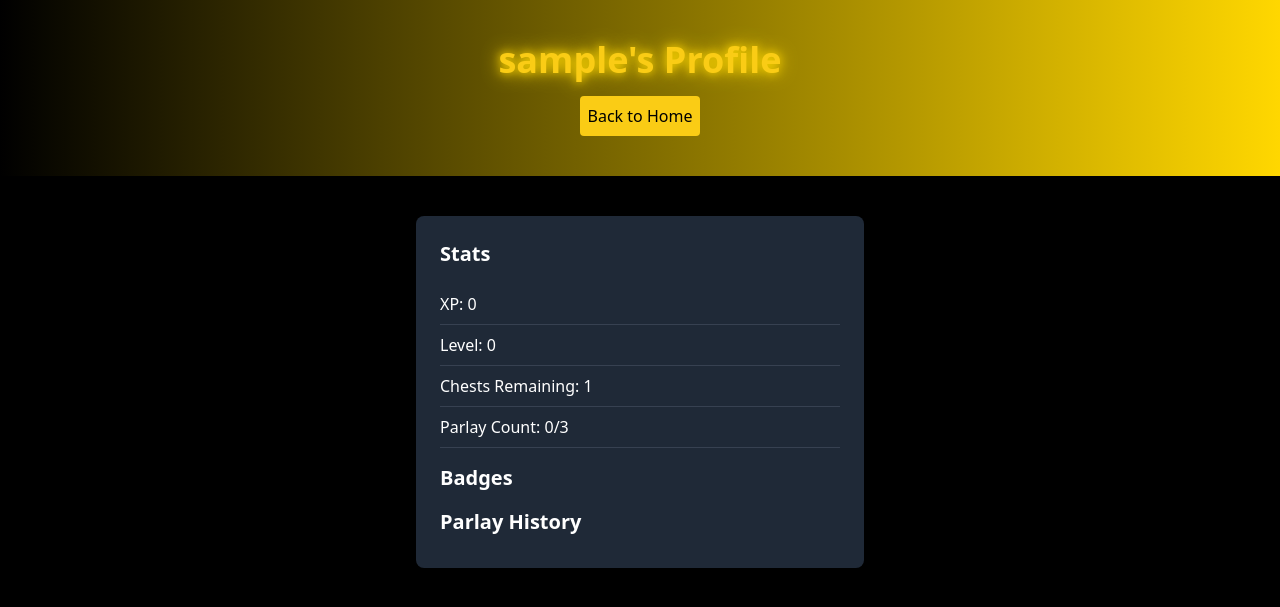
After one commit to Onpointparlays/Onpointparlays, a Flask app: page /profile in a window 1280 px wide. The commit adds this page. Shown: the top 607 px of the page. Run offline with Flask 3, Linux system fonts and the light colour scheme; the visitor is signed in with stand-in values (Sample User, id 1); data that the repository does not hold is empty; some libraries are stand-ins or nearby versions.

Commit message:
Added user profiles with stats, badges, and parlay history

```diff
--- a/app.py
+++ b/app.py
@@ -10,7 +10,7 @@ API_KEY = 'beef82de399058c610840c67429aaf50'  # Your Odds API key
 def init_db():
     with sqlite3.connect('users.db') as conn:
         conn.execute('''CREATE TABLE IF NOT EXISTS users
-                        (username TEXT PRIMARY KEY, xp INTEGER, level INTEGER, last_login TEXT, badges TEXT, chests INTEGER, locked INTEGER, hit INTEGER, parlay_count INTEGER, parlay_picks TEXT)''')
+                        (username TEXT PRIMARY KEY, xp INTEGER, level INTEGER, last_login TEXT, badges TEXT, chests INTEGER, locked INTEGER, hit INTEGER, parlay_count INTEGER, parlay_picks TEXT, parlay_history TEXT)''')
         conn.commit()
 
 def get_user_data(username):
@@ -20,16 +20,18 @@ def get_user_data(username):
         user = cursor.fetchone()
         if user:
             picks = user['parlay_picks'].split(',') if user['parlay_picks'] else []
-            return dict(user, parlay_picks=picks)
-        return {'username': username, 'xp': 0, 'level': 0, 'last_login': '1970-01-01 00:00:00', 'badges': '', 'chests': 0, 'locked': 0, 'hit': 0, 'parlay_count': 0, 'parlay_picks': ''}
+            history = user['parlay_history'].split(',') if user['parlay_history'] else []
+            return dict(user, parlay_picks=picks, parlay_history=history)
+        return {'username': username, 'xp': 0, 'level': 0, 'last_login': '1970-01-01 00:00:00', 'badges': '', 'chests': 0, 'locked': 0, 'hit': 0, 'parlay_count': 0, 'parlay_picks': '', 'parlay_history': ''}
 
 def update_user_data(username, data):
     with sqlite3.connect('users.db') as conn:
         picks = ','.join(data['parlay_picks']) if data['parlay_picks'] else ''
-        conn.execute('INSERT OR REPLACE INTO users (username, xp, level, last_login, badges, chests, locked, hit, parlay_count, parlay_picks) VALUES (?, ?, ?, ?, ?, ?, ?, ?, ?, ?)',
-                    (username, data['xp'], data['level'], data['last_login'], data['badges'], data['chests'], data['locked'], data['hit'], data['parlay_count'], picks))
+        history = ','.join(data['parlay_history']) if data['parlay_history'] else ''
+        conn.execute('INSERT OR REPLACE INTO users (username, xp, level, last_login, badges, chests, locked, hit, parlay_count, parlay_picks, parlay_history) VALUES (?, ?, ?, ?, ?, ?, ?, ?, ?, ?, ?)',
+                    (username, data['xp'], data['level'], data['last_login'], data['badges'], data['chests'], data['locked'], data['hit'], data['parlay_count'], picks, history))
         conn.commit()
-        print(f"Updated user {username}: xp={data['xp']}, parlay_count={data['parlay_count']}, parlay_picks={picks}")
+        print(f"Updated user {username}: xp={data['xp']}, parlay_count={data['parlay_count']}, parlay_picks={picks}, parlay_history={history}")
 
 def get_level(xp):
     levels = [0, 100, 250, 500]
@@ -63,13 +65,12 @@ def calculate_parlay_odds(picks):
         return 0
     total_odds = 1
     for pick in picks:
-        # Simplify: Use the first outcome's price as the odds (convert American odds to decimal for multiplication)
         odds = pick['bookmakers'][0]['markets'][0]['outcomes'][0]['price']
         if odds > 0:
             total_odds *= (odds / 100) + 1
         else:
             total_odds *= (100 / abs(odds)) + 1
-    return int((total_odds - 1) * 100)  # Convert back to American odds
+    return int((total_odds - 1) * 100)
 
 @app.route('/')
 def home():
@@ -93,7 +94,8 @@ def home():
         user_badges = user_data['badges'].split(',') if user_data['badges'] else []
         parlay_count = user_data['parlay_count']
         parlay_picks = user_data['parlay_picks']
-        user_data.update({'xp': xp, 'level': level, 'locked': locked, 'hit': hit, 'last_login': user_data['last_login'], 'chests': chest, 'badges': ','.join(user_badges), 'parlay_count': parlay_count, 'parlay_picks': parlay_picks})
+        parlay_history = user_data['parlay_history']
+        user_data.update({'xp': xp, 'level': level, 'locked': locked, 'hit': hit, 'last_login': user_data['last_login'], 'chests': chest, 'badges': ','.join(user_badges), 'parlay_count': parlay_count, 'parlay_picks': parlay_picks, 'parlay_history': parlay_history})
         update_user_data(username, user_data)
     else:
         xp = 0
@@ -105,6 +107,7 @@ def home():
         user_badges = []
         parlay_count = 0
         parlay_picks = []
+        parlay_history = []
     leaderboard = []
     with sqlite3.connect('users.db') as conn:
         conn.row_factory = sqlite3.Row
@@ -112,7 +115,7 @@ def home():
         leaderboard = [dict(row) for row in cursor.fetchall()]
     odds_data = get_odds_api_data()
     parlay_odds = calculate_parlay_odds(parlay_picks) if parlay_picks else 0
-    return render_template('index.html', logged_in='username' in session, xp=xp, level=level, leaderboard=leaderboard, locked=locked, hit=hit, show_bonus=show_bonus, chest=chest, badges=user_badges, odds_data=odds_data, parlay_count=parlay_count, parlay_picks=parlay_picks, parlay_odds=parlay_odds)
+    return render_template('index.html', logged_in='username' in session, xp=xp, level=level, leaderboard=leaderboard, locked=locked, hit=hit, show_bonus=show_bonus, chest=chest, badges=user_badges, odds_data=odds_data, parlay_count=parlay_count, parlay_picks=parlay_picks, parlay_odds=parlay_odds, parlay_history=parlay_history)
 
 @app.route('/login', methods=['GET', 'POST'])
 def login():
@@ -132,12 +135,20 @@ def logout():
     session.pop('username', None)
     return redirect(url_for('home'))
 
+@app.route('/profile')
+def profile():
+    if 'username' in session:
+        username = session['username']
+        user_data = get_user_data(username)
+        return render_template('profile.html', user=user_data)
+    return redirect(url_for('login'))
+
 @app.route('/lock_pick', methods=['POST'])
 def lock_pick():
     if 'username' in session:
         username = session['username']
         user_data = get_user_data(username)
-        if not user_data['locked'] and len(user_data['parlay_picks']) < 3:  # Max 3 picks
+        if not user_data['locked'] and len(user_data['parlay_picks']) < 3:
             user_data['xp'] += 25
             user_data['locked'] = 1
             update_user_data(username, user_data)
@@ -163,9 +174,10 @@ def hit_parlay():
             if user_data['xp'] >= 100 and 'Sharp Shooter' not in user_data['badges'].split(','):
                 user_data['badges'] = user_data['badges'] + ',Sharp Shooter' if user_data['badges'] else 'Sharp Shooter'
             if user_data['parlay_count'] >= 2 and user_data['parlay_picks']:
-                user_data['xp'] += 50 * user_data['parlay_count']  # Bonus for parlay
+                user_data['xp'] += 50 * user_data['parlay_count']
                 if 'Parlay Pro' not in user_data['badges'].split(','):
                     user_data['badges'] = user_data['badges'] + ',Parlay Pro' if user_data['badges'] else 'Parlay Pro'
+                user_data['parlay_history'].append(datetime.now().strftime('%Y-%m-%d %H:%M:%S'))
                 user_data['parlay_count'] = 0
                 user_data['parlay_picks'] = []
             update_user_data(username, user_data)
@@ -189,12 +201,12 @@ def add_to_parlay():
     if 'username' in session:
         username = session['username']
         user_data = get_user_data(username)
-        if user_data['locked'] and len(user_data['parlay_picks']) < 3:  # Max 3 picks
+        if user_data['locked'] and len(user_data['parlay_picks']) < 3:
             odds_data = get_odds_api_data()
             if odds_data and len(odds_data) > 0:
                 user_data['parlay_picks'].append(odds_data[0])
                 user_data['parlay_count'] += 1
-                user_data['locked'] = 0  # Unlock for next pick
+                user_data['locked'] = 0
                 update_user_data(username, user_data)
     return redirect(url_for('home'))
 
--- a/templates/index.html
+++ b/templates/index.html
@@ -26,6 +26,7 @@
             <form method="POST" action="/open_chest" class="mt-4">
                 <button type="submit" class="w-full bg-blue-600 text-white p-2 rounded hover:bg-blue-700" {% if chest >= 1 %}disabled{% endif %}>Open Mystery Chest (+25 XP)</button>
             </form>
+            <a href="/profile" class="mt-4 inline-block bg-yellow-400 text-black p-2 rounded hover:bg-yellow-500">View Profile</a>
         {% endif %}
     </header>
 
--- /dev/null
+++ b/templates/profile.html
@@ -0,0 +1,36 @@
+<!DOCTYPE html>
+<html lang="en">
+<head>
+    <meta charset="UTF-8">
+    <meta name="viewport" content="width=device-width, initial-scale=1.0">
+    <title>{{ user.username }}'s Profile - On Point Parlays</title>
+    <!-- Tailwind CSS CDN -->
+    <script src="https://cdn.tailwindcss.com"></script>
+    <link rel="stylesheet" href="/static/css/style.css">
+    <meta name="viewport" content="width=device-width, initial-scale=1.0">
+</head>
+<body class="bg-black text-white">
+    <header class="text-center py-10">
+        <h1 class="text-4xl font-bold text-yellow-400">{{ user.username }}'s Profile</h1>
+        <a href="/" class="mt-4 inline-block bg-yellow-400 text-black p-2 rounded hover:bg-yellow-500">Back to Home</a>
+    </header>
+
+    <div class="max-w-md mx-auto mt-10 p-6 bg-gray-800 rounded-lg shadow-lg">
+        <h2 class="text-xl font-semibold">Stats</h2>
+        <ul class="mt-4">
+            <li class="py-2 border-b border-gray-700">XP: {{ user.xp }}</li>
+            <li class="py-2 border-b border-gray-700">Level: {{ user.level }}</li>
+            <li class="py-2 border-b border-gray-700">Chests Remaining: {{ 1 if user.chests < 1 else 0 }}</li>
+            <li class="py-2 border-b border-gray-700">Parlay Count: {{ user.parlay_count }}/3</li>
+        </ul>
+        <h2 class="text-xl font-semibold mt-4">Badges</h2>
+        <p class="mt-2">{% for badge in user.badges %}<span class="text-yellow-400">{{ badge }}</span>{% if not loop.last %}, {% endif %}{% endfor %}</p>
+        <h2 class="text-xl font-semibold mt-4">Parlay History</h2>
+        <ul class="mt-2">
+            {% for time in user.parlay_history %}
+                <li class="py-2 border-b border-gray-700">{{ time }}</li>
+            {% endfor %}
+        </ul>
+    </div>
+</body>
+</html>
```
